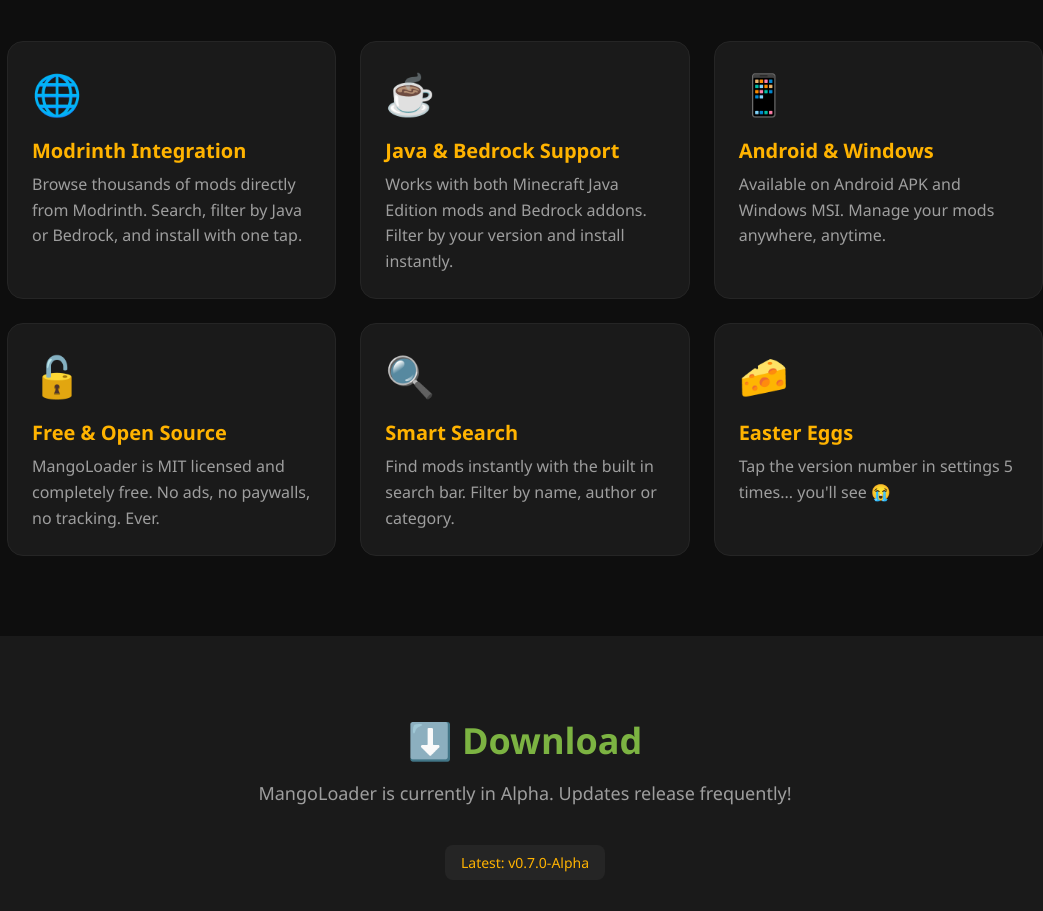
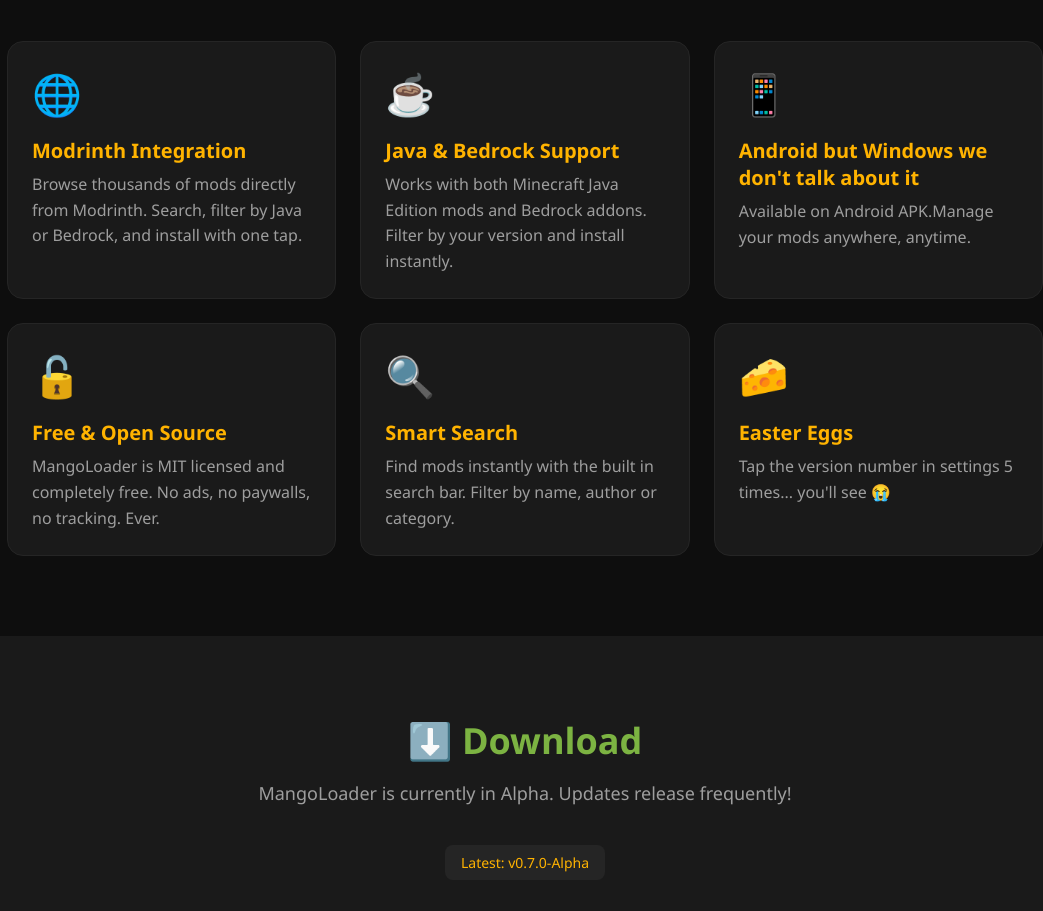
Before and after one commit to CheeseGuy100/Orange-Modloader, a plain HTML site: page docs/index.html in a window 1280 px wide. Shown: the part 820-1731 px from the top of the page, without its empty margins (115-1158 px from the left). Drawn offline with Linux system fonts and the light colour scheme.

Commit message:
Update index.html

```diff
--- a/docs/index.html
+++ b/docs/index.html
@@ -224,8 +224,8 @@
         </div>
         <div class="feature-card">
             <div class="icon">📱</div>
-            <h3>Android & Windows</h3>
-            <p>Available on Android APK and Windows MSI. Manage your mods anywhere, anytime.</p>
+            <h3>Android but Windows we don't talk about it</h3>
+            <p>Available on Android APK.Manage your mods anywhere, anytime.</p>
         </div>
         <div class="feature-card">
             <div class="icon">🔓</div>
```
